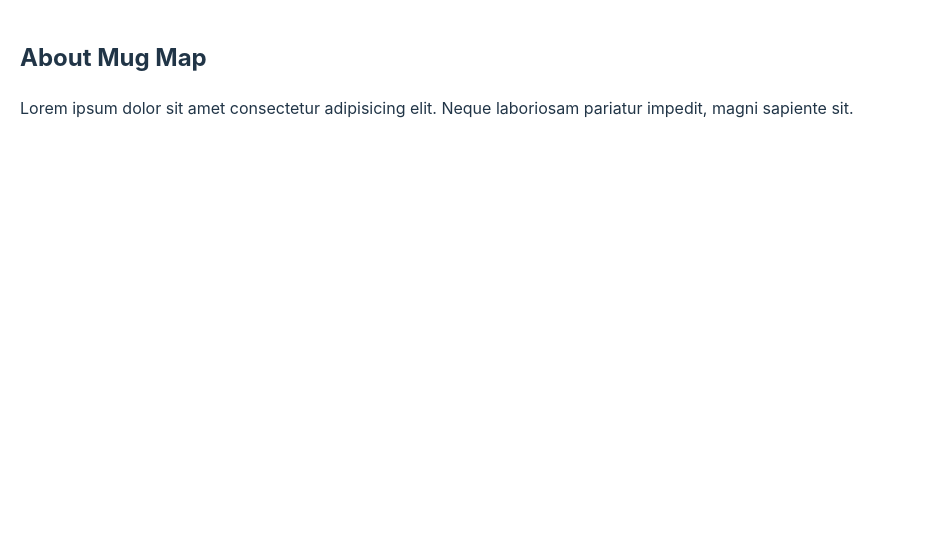
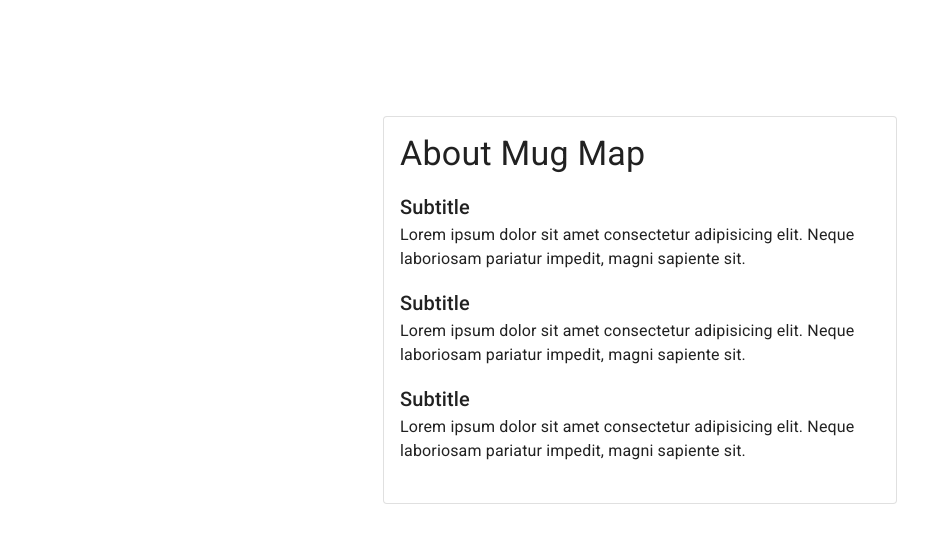
Before and after one commit to SeanPhilippi/mug-map, a React (Vite) app: page /about in a window 1280 px wide. Shown: the top 542 px of the page, without its empty margins (0-939 px from the left). Built offline with nearby package versions, Linux system fonts and the light colour scheme.

Commit message:
about screen skeleton in place

```diff
--- a/src/components/screens/About/About.tsx
+++ b/src/components/screens/About/About.tsx
@@ -1,15 +1,67 @@
 import { FC } from 'react';
+import Card from '@material-ui/core/Card';
+import CardContent from '@material-ui/core/CardContent';
+import Typography from '@material-ui/core/Typography';
+import { makeStyles } from '@material-ui/core/styles';
 import './About.css';
 
 interface Props {}
 
 const About: FC<Props> = () => {
+  const useStyles = makeStyles({
+    aboutContainer: {
+      marginTop: '84px',
+      display: 'flex',
+      flexDirection: 'column',
+      justifyContent: 'center',
+      alignItems: 'center',
+    },
+    card: {
+      margin: '2rem 0',
+      width: '40vw',
+      display: 'flex',
+      justifyContent: 'center',
+    },
+    paragraph: {
+      display: 'flex',
+      flexDirection: 'column',
+      alignItems: 'flex-start',
+    },
+  });
+
+  const classes = useStyles();
+
   return (
-    <div className='about-page'>
-      <h2>About Mug Map</h2>
-      <p>
-        Lorem ipsum dolor sit amet consectetur adipisicing elit. Neque laboriosam pariatur impedit, magni sapiente sit.
-      </p>
+    <div className={classes.aboutContainer}>
+      <Card
+        variant='outlined'
+        className={classes.card}
+      >
+        <CardContent>
+          <Typography variant='h4'>About Mug Map</Typography>
+          <p className={classes.paragraph}>
+            <Typography variant='h6'>Subtitle</Typography>
+            <Typography>
+              Lorem ipsum dolor sit amet consectetur adipisicing elit. Neque laboriosam pariatur impedit, magni sapiente
+              sit.
+            </Typography>
+          </p>
+          <p className={classes.paragraph}>
+            <Typography variant='h6'>Subtitle</Typography>
+            <Typography>
+              Lorem ipsum dolor sit amet consectetur adipisicing elit. Neque laboriosam pariatur impedit, magni sapiente
+              sit.
+            </Typography>
+          </p>
+          <p className={classes.paragraph}>
+            <Typography variant='h6'>Subtitle</Typography>
+            <Typography>
+              Lorem ipsum dolor sit amet consectetur adipisicing elit. Neque laboriosam pariatur impedit, magni sapiente
+              sit.
+            </Typography>
+          </p>
+        </CardContent>
+      </Card>
     </div>
   );
 };
```
